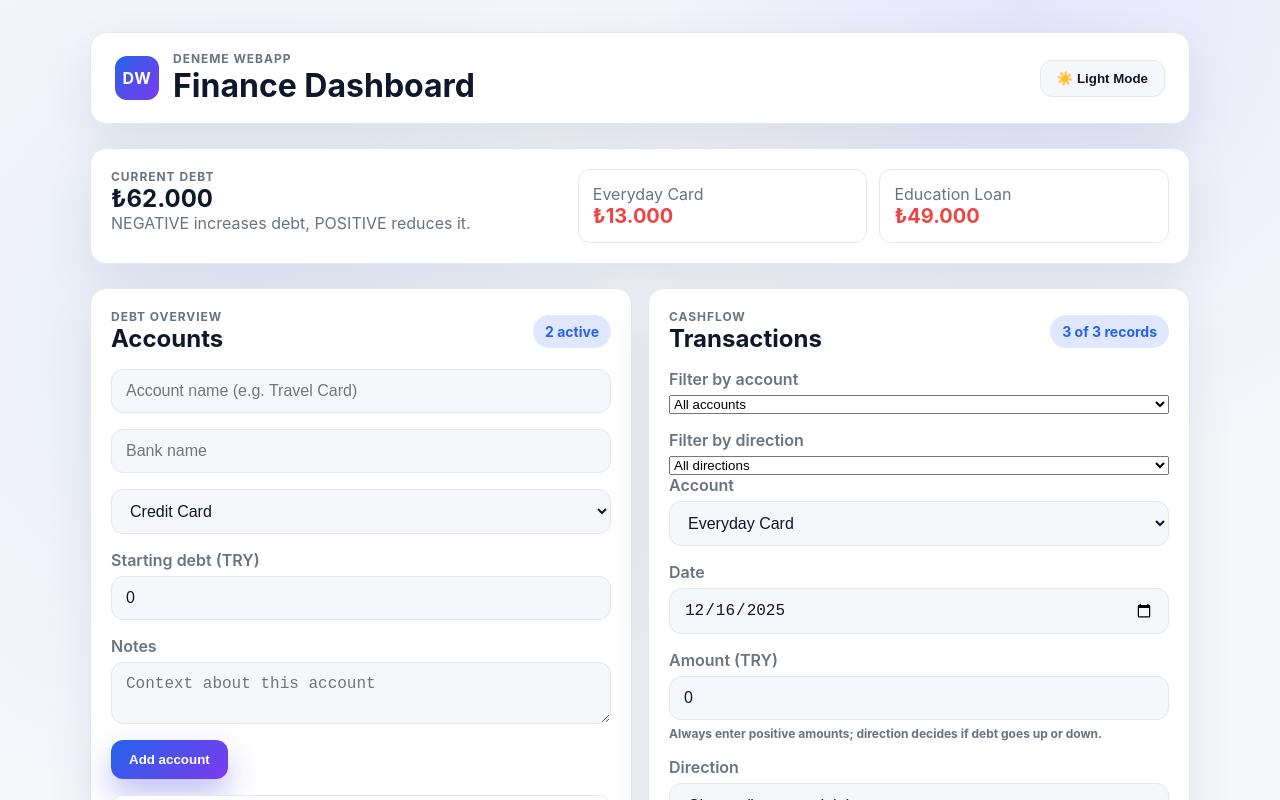
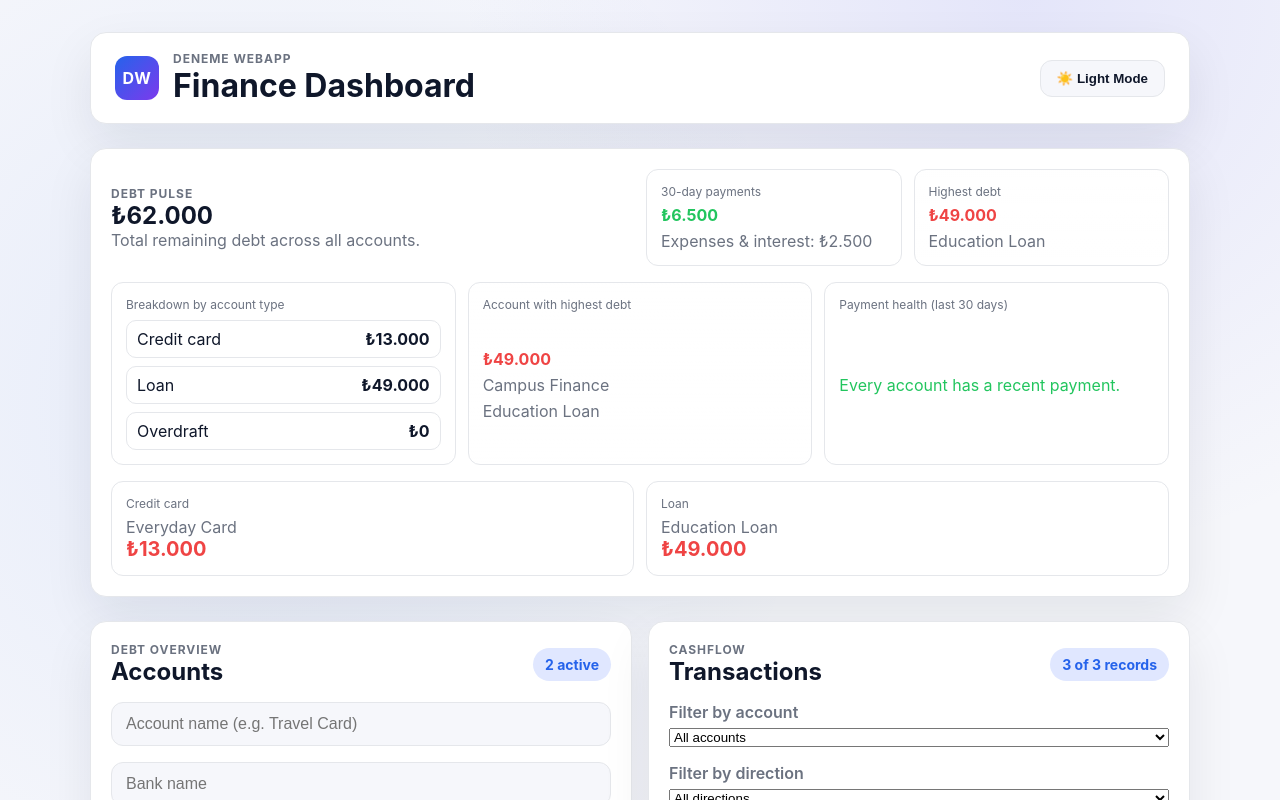
Before and after one commit to xhaoareth/deneme-webapp, a React (Vite) app: page / in a window 1280 px wide. Shown: the top 800 px of the page. Built offline with nearby package versions, Linux system fonts and the light colour scheme.

Commit message:
Enhance dashboard insights

```diff
--- a/src/App.tsx
+++ b/src/App.tsx
@@ -133,6 +133,16 @@ function createDefaultTransactions(accounts: Account[]): Transaction[] {
 
 function formatCurrency(amount: number): string {
   return new Intl.NumberFormat('tr-TR', { style: 'currency', currency: 'TRY', maximumFractionDigits: 0 }).format(amount);
+}
+
+function formatAccountType(type: AccountType): string {
+  const labels: Record<AccountType, string> = {
+    CREDIT_CARD: 'Credit card',
+    LOAN: 'Loan',
+    OVERDRAFT: 'Overdraft',
+  };
+
+  return labels[type];
 }
 
 function formatDate(value: string): string {
@@ -525,9 +535,71 @@ export default function App() {
 
   const themeClass = useMemo(() => (theme === 'dark' ? 'dark' : 'light'), [theme]);
 
-  const totalBalance = useMemo(
-    () => accounts.reduce((sum, account) => sum + getBalance(account, transactions), 0),
+  const accountSummaries = useMemo(
+    () => accounts.map((account) => ({ account, balance: getBalance(account, transactions) })),
     [accounts, transactions],
+  );
+
+  const totalRemainingDebt = useMemo(
+    () => accountSummaries.reduce((sum, { balance }) => sum + Math.max(balance, 0), 0),
+    [accountSummaries],
+  );
+
+  const breakdownByType = useMemo(
+    () =>
+      accountSummaries.reduce(
+        (totals, { account, balance }) => ({
+          ...totals,
+          [account.type]: (totals[account.type] ?? 0) + Math.max(balance, 0),
+        }),
+        { CREDIT_CARD: 0, LOAN: 0, OVERDRAFT: 0 } as Record<AccountType, number>,
+      ),
+    [accountSummaries],
+  );
+
+  const recentTransactions = useMemo(() => {
+    const windowStart = new Date();
+    windowStart.setDate(windowStart.getDate() - 30);
+    return transactions.filter((transaction) => new Date(transaction.date) >= windowStart);
+  }, [transactions]);
+
+  const totalRecentPayments = useMemo(
+    () =>
+      recentTransactions
+        .filter((transaction) => transaction.direction === 'POSITIVE')
+        .reduce((sum, transaction) => sum + transaction.amount, 0),
+    [recentTransactions],
+  );
+
+  const totalRecentCharges = useMemo(
+    () =>
+      recentTransactions
+        .filter((transaction) => transaction.direction === 'NEGATIVE')
+        .reduce((sum, transaction) => sum + transaction.amount, 0),
+    [recentTransactions],
+  );
+
+  const highestDebtAccount = useMemo(
+    () =>
+      accountSummaries.reduce<{ account: Account; debt: number } | null>((current, entry) => {
+        const debt = Math.max(entry.balance, 0);
+        if (!current || debt > current.debt) {
+          return { account: entry.account, debt };
+        }
+        return current;
+      }, null),
+    [accountSummaries],
+  );
+
+  const accountsWithoutRecentPayments = useMemo(
+    () =>
+      accountSummaries.filter(
+        ({ account }) =>
+          !recentTransactions.some(
+            (transaction) => transaction.accountId === account.id && transaction.direction === 'POSITIVE',
+          ),
+      ),
+    [accountSummaries, recentTransactions],
   );
 
   useEffect(() => {
@@ -555,21 +627,86 @@ export default function App() {
         <Header theme={theme} onToggleTheme={toggleTheme} />
 
         <section className="card stats">
-          <div>
-            <p className="eyebrow">Current debt</p>
-            <h2>{formatCurrency(totalBalance)}</h2>
-            <p className="muted">NEGATIVE increases debt, POSITIVE reduces it.</p>
+          <div className="stats-header">
+            <div>
+              <p className="eyebrow">Debt pulse</p>
+              <h2>{formatCurrency(totalRemainingDebt)}</h2>
+              <p className="muted">Total remaining debt across all accounts.</p>
+            </div>
+
+            <div className="highlight-grid">
+              <div className="highlight">
+                <p className="muted small">30-day payments</p>
+                <strong className="positive">{formatCurrency(totalRecentPayments)}</strong>
+                <p className="muted">Expenses & interest: {formatCurrency(totalRecentCharges)}</p>
+              </div>
+              <div className="highlight">
+                <p className="muted small">Highest debt</p>
+                {highestDebtAccount ? (
+                  <>
+                    <strong className="negative">{formatCurrency(highestDebtAccount.debt)}</strong>
+                    <p className="muted">{highestDebtAccount.account.name}</p>
+                  </>
+                ) : (
+                  <p className="muted">Add an account to track your exposure.</p>
+                )}
+              </div>
+            </div>
           </div>
+
+          <div className="summary-grid">
+            <div className="metric-card">
+              <p className="muted small">Breakdown by account type</p>
+              <ul className="mini-list">
+                {Object.entries(breakdownByType).map(([type, amount]) => (
+                  <li key={type}>
+                    <span>{formatAccountType(type as AccountType)}</span>
+                    <strong>{formatCurrency(amount)}</strong>
+                  </li>
+                ))}
+              </ul>
+            </div>
+
+            <div className="metric-card">
+              <p className="muted small">Account with highest debt</p>
+              {highestDebtAccount ? (
+                <div className="stack">
+                  <strong className="negative">{formatCurrency(highestDebtAccount.debt)}</strong>
+                  <p className="muted">{highestDebtAccount.account.bankName}</p>
+                  <p>{highestDebtAccount.account.name}</p>
+                </div>
+              ) : (
+                <p className="empty">No accounts yet.</p>
+              )}
+            </div>
+
+            <div className="metric-card">
+              <p className="muted small">Payment health (last 30 days)</p>
+              {accountsWithoutRecentPayments.length === 0 ? (
+                <p className="positive">Every account has a recent payment.</p>
+              ) : (
+                <ul className="mini-list warning">
+                  {accountsWithoutRecentPayments.map(({ account }) => (
+                    <li key={account.id}>
+                      <span>{account.name}</span>
+                      <span className="muted small">No POSITIVE transactions</span>
+                    </li>
+                  ))}
+                </ul>
+              )}
+            </div>
+          </div>
+
           <div className="stat-grid">
-            {accounts.map((account) => {
-              const balance = getBalance(account, transactions);
-              return (
-                <div key={account.id} className="stat">
-                  <p className="muted">{account.name}</p>
-                  <strong className={balance > 0 ? 'negative' : 'positive'}>{formatCurrency(balance)}</strong>
+            {accountSummaries.map(({ account, balance }) => (
+              <div key={account.id} className="stat">
+                <div className="stack">
+                  <p className="muted small">{formatAccountType(account.type)}</p>
+                  <p>{account.name}</p>
                 </div>
-              );
-            })}
+                <strong className={balance > 0 ? 'negative' : 'positive'}>{formatCurrency(balance)}</strong>
+              </div>
+            ))}
             {accounts.length === 0 && <p className="empty">Add an account to see balances.</p>}
           </div>
         </section>
--- a/src/index.css
+++ b/src/index.css
@@ -355,9 +355,68 @@ a {
 }
 
 .stats {
+  display: flex;
+  flex-direction: column;
+  gap: 16px;
+}
+
+.stats-header {
   display: grid;
-  grid-template-columns: 1fr 1.3fr;
+  grid-template-columns: repeat(auto-fit, minmax(240px, 1fr));
   gap: 12px;
+  align-items: center;
+}
+
+.highlight-grid {
+  display: grid;
+  grid-template-columns: repeat(auto-fit, minmax(200px, 1fr));
+  gap: 12px;
+}
+
+.highlight {
+  padding: 14px;
+  border-radius: 12px;
+  border: 1px solid var(--border);
+  background: linear-gradient(180deg, rgba(255, 255, 255, 0.9), rgba(255, 255, 255, 0.7));
+  display: grid;
+  gap: 6px;
+}
+
+.summary-grid {
+  display: grid;
+  grid-template-columns: repeat(auto-fit, minmax(200px, 1fr));
+  gap: 12px;
+}
+
+.metric-card {
+  padding: 14px;
+  border-radius: 12px;
+  border: 1px solid var(--border);
+  background: linear-gradient(180deg, rgba(255, 255, 255, 0.9), rgba(255, 255, 255, 0.7));
+  display: grid;
+  gap: 8px;
+}
+
+.mini-list {
+  list-style: none;
+  padding: 0;
+  margin: 0;
+  display: grid;
+  gap: 8px;
+}
+
+.mini-list li {
+  display: flex;
+  justify-content: space-between;
+  align-items: center;
+  padding: 8px 10px;
+  border-radius: 10px;
+  border: 1px solid var(--border);
+}
+
+.mini-list.warning li {
+  border-color: #f97316;
+  background: rgba(249, 115, 22, 0.06);
 }
 
 .stat-grid {
```
